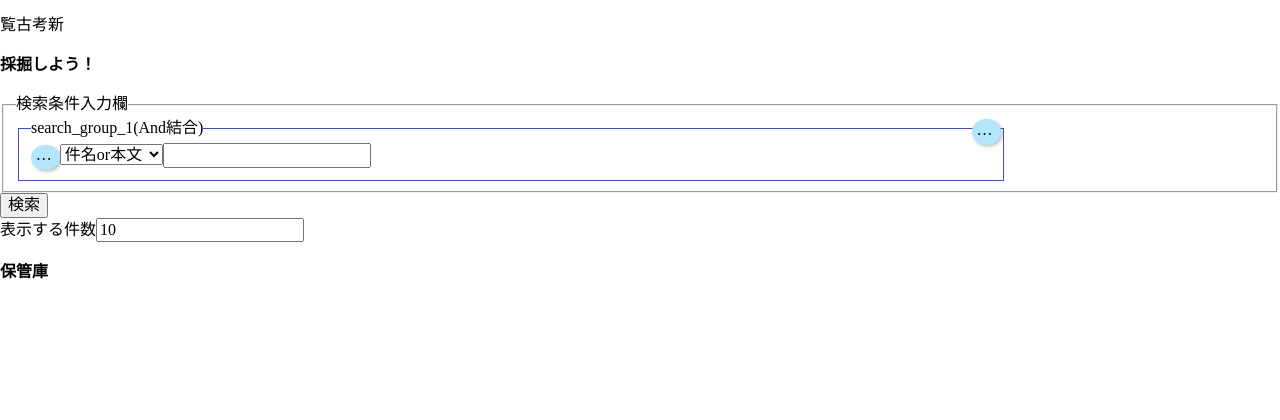
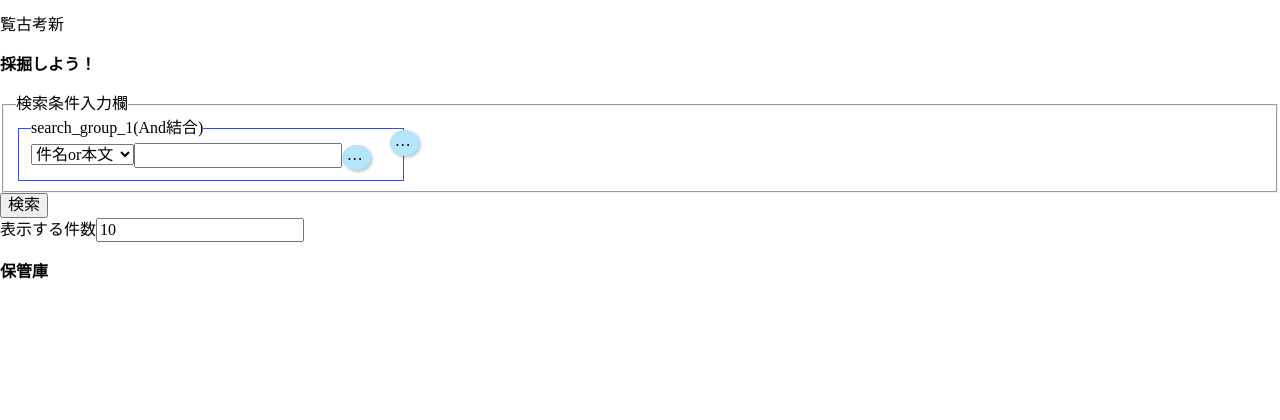
Before and after one commit to pubranko/HatsuneMiku2, a FastAPI app: page / in a window 1280 px wide. Shown: the top 420 px of the page. Run offline with FastAPI, Linux system fonts and the light colour scheme.

Commit message:
検索条件だけではなく、検索グループもグループ化の対象とするよう検討中。

```diff
--- a/app/static/app.css
+++ b/app/static/app.css
@@ -402,8 +402,9 @@ body {
 }
 
 .c-search_group {
+  display: inline-block;
+  padding-right: 2rem;
   border: 0.1rem solid #3f51b5;
-  max-width: 60rem;
 }
 
 .c-grouping_select--type2, .c-grouping_select--type1 {
@@ -516,9 +517,12 @@ body {
 }
 
 .p-operation_menu__position {
-  float: right;
-  position: relative;
-  right: 2rem;
+  display: flex;
+  justify-content: right;
+  /*左右中央揃え*/
+  align-items: center;
+  /*上下中央揃え*/
+  margin-right: -3rem;
 }
 
 .p-operation_menu__position--type2 {
--- a/app/static/main.js
+++ b/app/static/main.js
@@ -325,7 +325,7 @@ var group_add = function group_add(insertion_position, move_target) {
   fieldset_tag.appendChild(legend_tag); //グループメニュー
 
   var div_tag = document.createElement('div');
-  div_tag.classList.add('p-operation_menu__position', 'u-margin--t-150');
+  div_tag.classList.add('p-operation_menu__position');
   div_tag.id = search_group_id + '_menu';
   var nav_tag = document.createElement('nav');
   nav_tag.classList.add('p-operation_menu__nav', 'u-margin--l80');
@@ -476,6 +476,7 @@ var _group_add_1 = __webpack_require__(/*! ../group/_group_add */ "./app/static/
 /**
  * 選択された２つの検索条件間の検索条件を全て、新しい検索グループの中へ移動する。
  * 新しい検索グループは、選択された検索条件の下とする。
+ * チェックが１つもなかった場合、キャンセルとして処理する。
  * @param 検索グループID(search_group_id)
  */
 
@@ -506,7 +507,9 @@ var grouping_finished = function grouping_finished(search_group_id) {
     menu_checkbox['checked'] = false;
   });
 
-  _group_add_1.group_add(insertion_position, move_target);
+  if (move_target.length > 0) {
+    _group_add_1.group_add(insertion_position, move_target);
+  }
 };
 
 exports.grouping_finished = grouping_finished;
@@ -680,12 +683,7 @@ var search_conditions_add = function search_conditions_add(search_group_id) {
 
   var search_conditions_tag = document.createElement('div');
   search_conditions_tag.id = search_conditions_id;
-  search_conditions_tag.classList.add('p-search_conditions');
-
-  var search_conditions_menu_tag = _search_conditions_menu_1.search_conditions_menu(search_group_id, search_conditions_id);
-
-  search_conditions_tag.appendChild(search_conditions_menu_tag.menu);
-  search_conditions_tag.appendChild(search_conditions_menu_tag.menu_list); //selectタグを作成。またその中にoptionタグを追加していく。
+  search_conditions_tag.classList.add('p-search_conditions'); //selectタグを作成。またその中にoptionタグを追加していく。
 
   var select_tag = document.createElement('select');
   select_tag.classList.add('p-search_conditions__field_select');
@@ -714,7 +712,12 @@ var search_conditions_add = function search_conditions_add(search_group_id) {
   input_tag_text.classList.add('p-search_conditions__search_text');
   input_tag_text.type = 'text';
   input_tag_text.value = '';
-  search_conditions_tag.appendChild(input_tag_text); //押下された条件追加ボタンを取得し、その次に新なフィールド(divタグ)を追加。
+  search_conditions_tag.appendChild(input_tag_text); //検索条件メニューボタン：検索条件ボックスへ追加
+
+  var search_conditions_menu_tag = _search_conditions_menu_1.search_conditions_menu(search_group_id, search_conditions_id);
+
+  search_conditions_tag.appendChild(search_conditions_menu_tag.menu);
+  search_conditions_tag.appendChild(search_conditions_menu_tag.menu_list); //押下された条件追加ボタンを取得し、その次に新なフィールド(divタグ)を追加。
 
   var elem = document.getElementById(search_group_id);
   elem.appendChild(search_conditions_tag); //実行中のメニューは非表示にしないよう実行中イベントへ登録
--- a/app/static/sass/object/component/_c-search_group.scss
+++ b/app/static/sass/object/component/_c-search_group.scss
@@ -1,7 +1,7 @@
 .c-search_group{
     //表示位置
-    //display: flex;
+    display:inline-block;   //中の要素に合わせて枠線を調整するため。
+    padding-right: 2rem;
     //形
     border: 0.1rem solid map-get($colors,search_group_border--type1);
-    max-width: 60rem;
 }
--- a/app/static/sass/object/project/_p-operation_menu.scss
+++ b/app/static/sass/object/project/_p-operation_menu.scss
@@ -2,10 +2,19 @@
 // }
 
 .p-operation_menu__position {
-    float   : right;
-    position: relative;
-    right   : 2rem;
+    // float   : right;
+    // position: relative;
+    // right   : 2rem;
+
+    // vertical-align :middle;
+    // display:table-cell;
+
+    display: flex;
+    justify-content: right; /*左右中央揃え*/
+    align-items: center;     /*上下中央揃え*/
+    margin-right: -3rem;
 }
+
 
 .p-operation_menu__position--type2 {
     display: inline-block;
--- a/app/static/ts/group/_group_add.ts
+++ b/app/static/ts/group/_group_add.ts
@@ -38,7 +38,7 @@ export const group_add = (insertion_position: string, move_target: Array<Element
 
     //グループメニュー
     let div_tag = document.createElement('div');
-    div_tag.classList.add('p-operation_menu__position', 'u-margin--t-150');
+    div_tag.classList.add('p-operation_menu__position');
     div_tag.id = search_group_id + '_menu';
 
     let nav_tag = document.createElement('nav');
--- a/app/static/ts/group/grouping_finished.ts
+++ b/app/static/ts/group/grouping_finished.ts
@@ -3,6 +3,7 @@ import { group_add } from '../group/_group_add';
 /**
  * 選択された２つの検索条件間の検索条件を全て、新しい検索グループの中へ移動する。
  * 新しい検索グループは、選択された検索条件の下とする。
+ * チェックが１つもなかった場合、キャンセルとして処理する。
  * @param 検索グループID(search_group_id)
  */
 export const grouping_finished = (search_group_id: string): void => {
@@ -10,7 +11,7 @@ export const grouping_finished = (search_group_id: string): void => {
     let search_conditions = document.querySelectorAll('#' + search_group_id + '>.p-search_conditions');
     let move_target: Array<Element> = [];
     let move_flg: boolean = false;
-    let insertion_position :string = '';
+    let insertion_position: string = '';
 
     search_conditions.forEach(search_condition => {
         let menu = document.querySelector('#' + search_condition.id + '_menu');
@@ -31,5 +32,5 @@ export const grouping_finished = (search_group_id: string): void => {
         menu_checkbox['checked'] = false;
     });
 
-    group_add(insertion_position,move_target);
+    if (move_target.length > 0) { group_add(insertion_position, move_target); }
 }
```
Also changed, not shown: app/static/ts/input/search_conditions_add.ts (+5 -4 lines), app/static/ts/memo.txt (+10 -40 lines).
